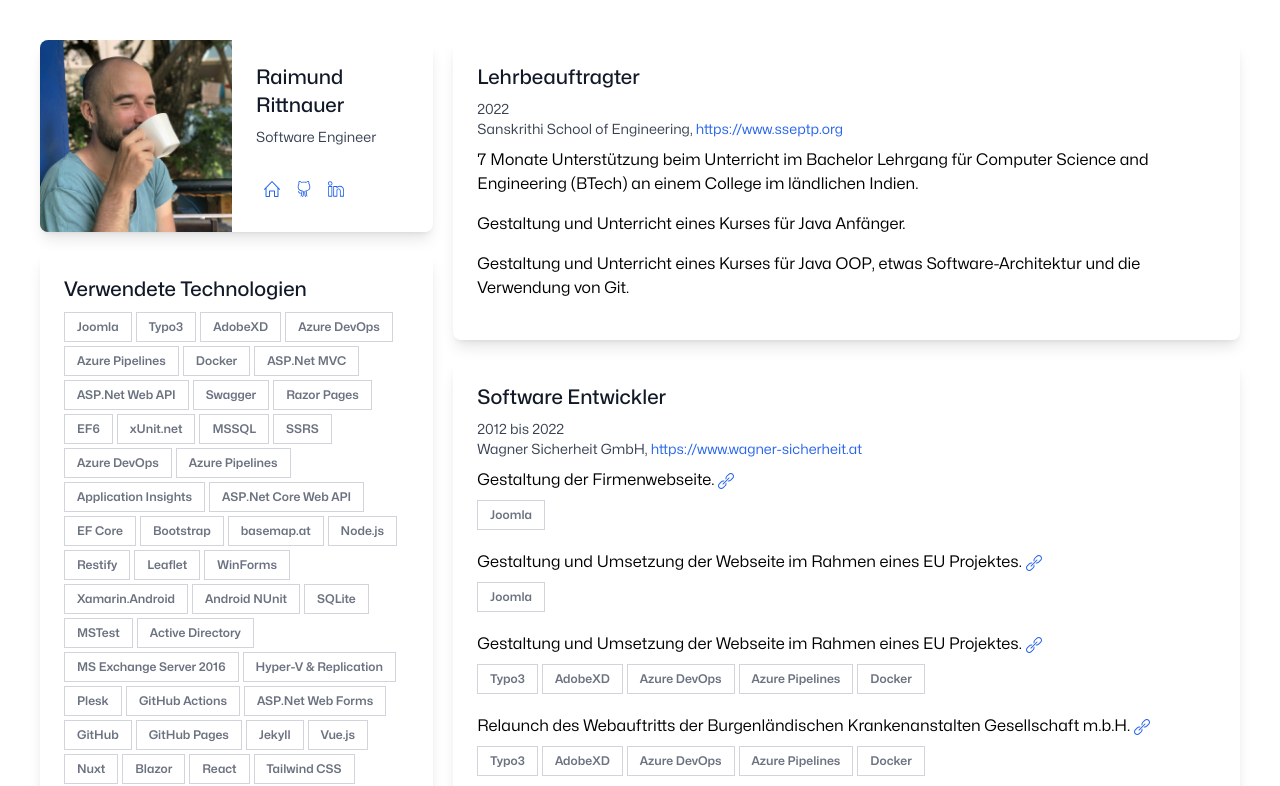
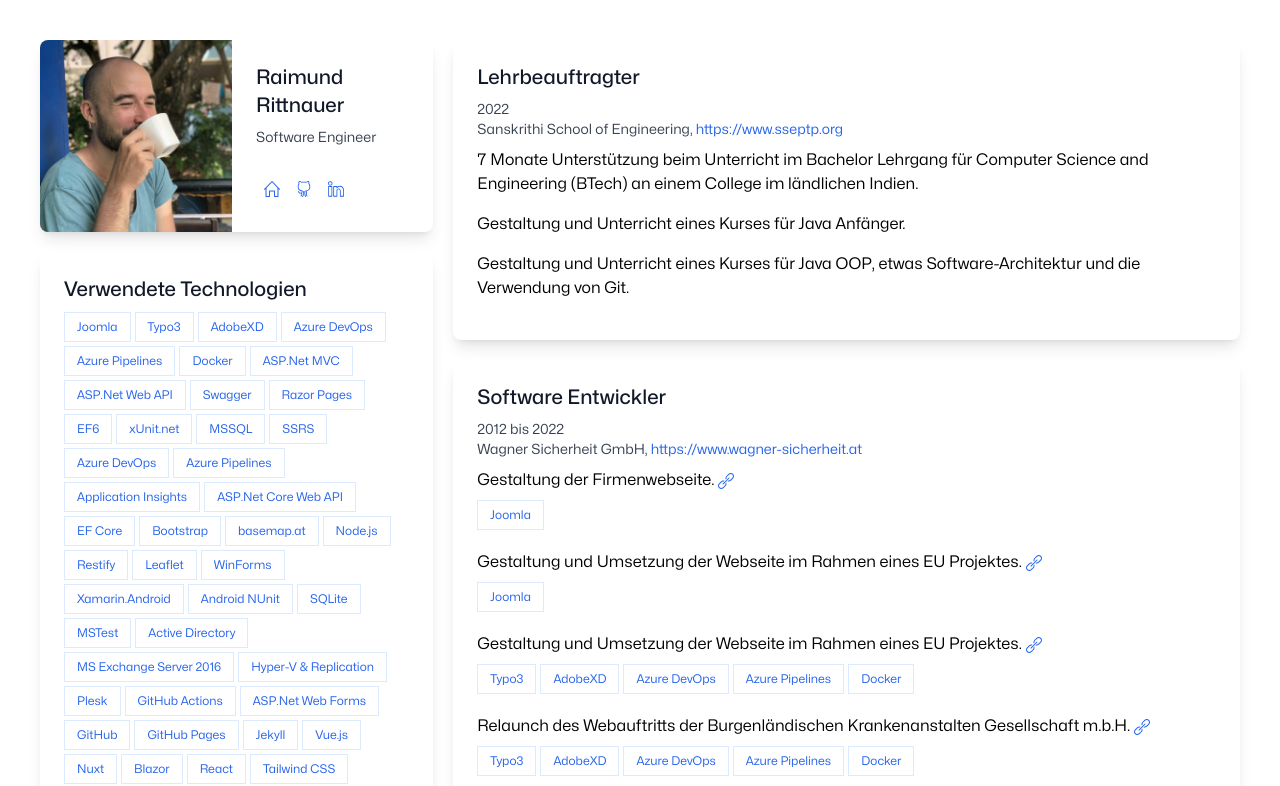
Before and after one commit to raaaimund/resume, a Next.js app: page / in a window 1280 px wide. Shown: the top 786 px of the page. Built offline with nearby package versions, Linux system fonts and the light colour scheme.

Commit message:
changed font weight and color of technology chip

```diff
--- a/components/TechnologyChip.tsx
+++ b/components/TechnologyChip.tsx
@@ -10,10 +10,10 @@ export default function TechnologyChip(props: Props) {
             data-mdb-ripple="true"
             data-mdb-ripple-color="light"
             className={`
-                inline-block px-3 py-1.5 mr-1 mb-1 border border-gray-300 text-gray-500 font-semibold text-xs
+                inline-block px-3 py-1.5 mr-1 mb-1 border border-blue-100 text-blue-600 text-xs
                 hover:bg-blue-100 hover:shadow-lg
                 focus:shadow-lg focus:outline-none focus:ring-0
-                active:bg-blue-200 active:shadow-lg
+                active:bg-blue-200 active:bg-blue-200 active:shadow-lg
                 transition duration-150 ease-in-out ${isSelected ? "bg-blue-100" : ""}
             `}
             onClick={_ => dispatch({type: 'add', selectedTechnology: props})}
```
